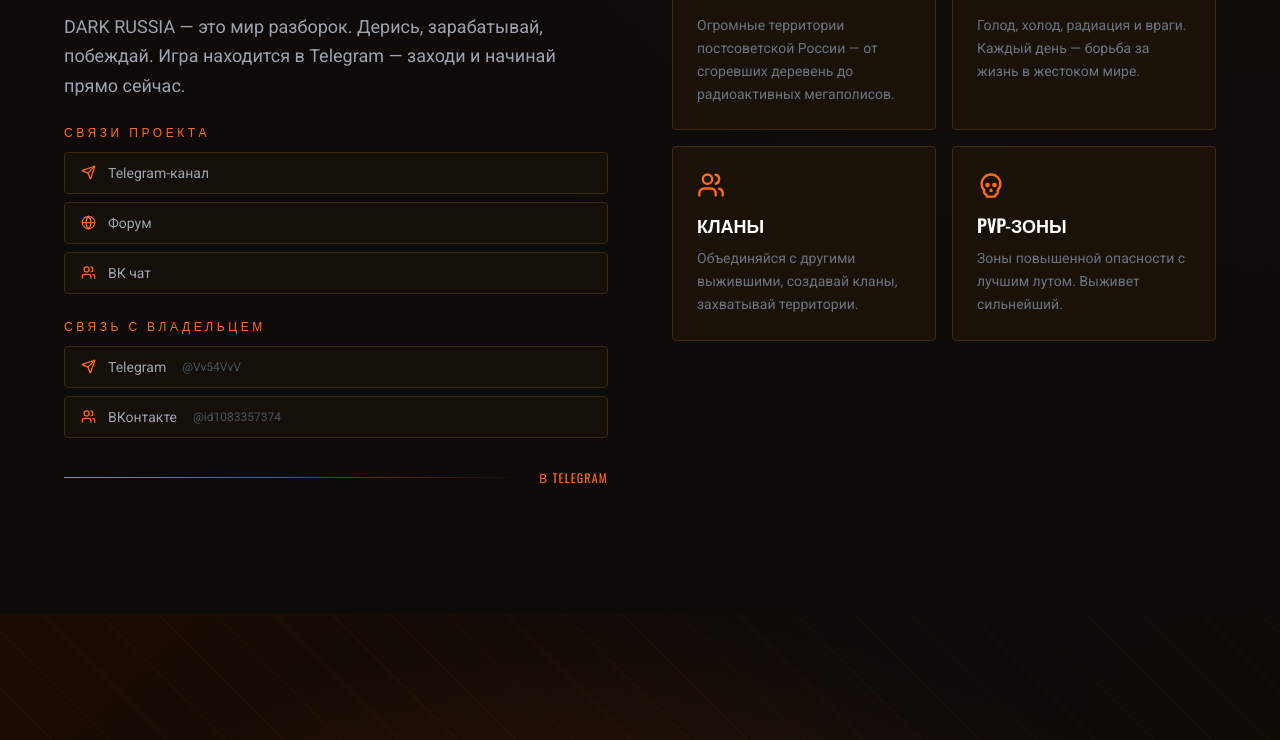
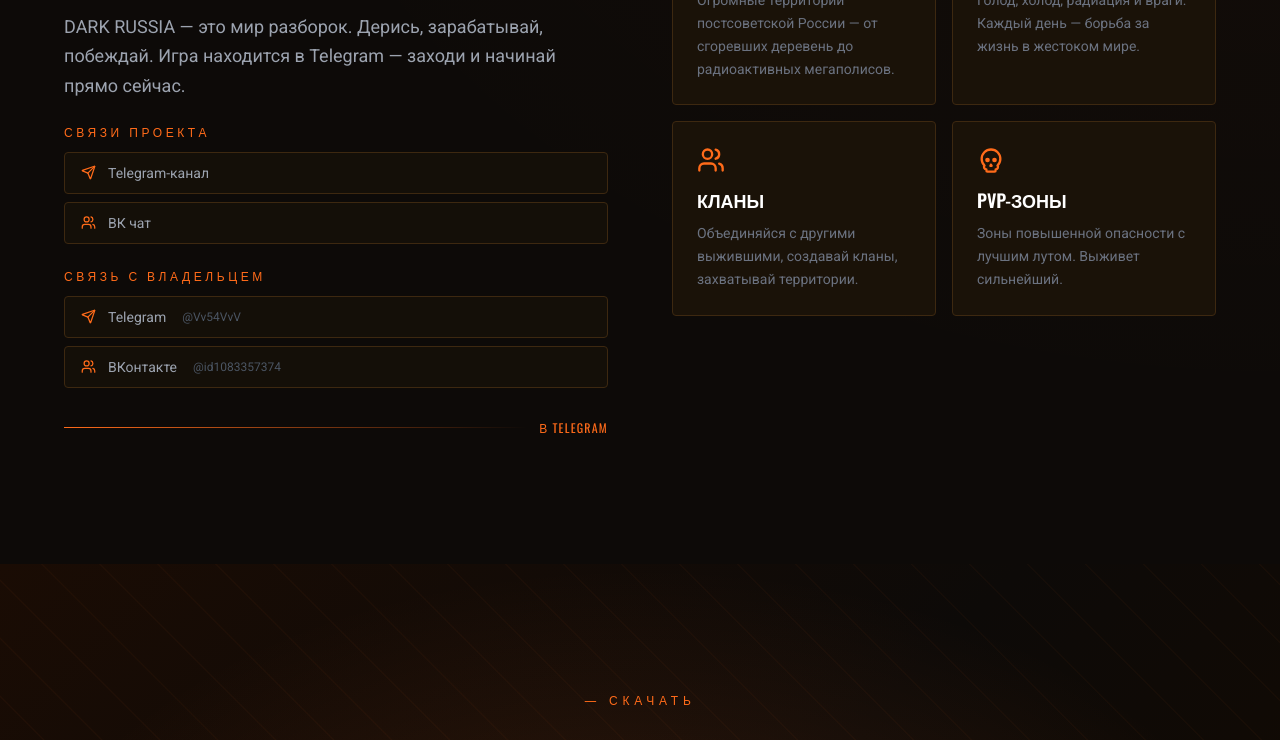
Before and after one commit to pr-poehali-dev/dark-russia-website, a React (Vite) app: page / in a window 1280 px wide. Shown: the part 1240-1980 px from the top of the page. Built offline with nearby package versions, Linux system fonts and the light colour scheme.

Commit message:
Удалить форум выживших

```diff
--- a/src/pages/Index.tsx
+++ b/src/pages/Index.tsx
@@ -227,7 +227,6 @@ export default function Index() {
                 <div className="text-xs tracking-[0.3em] text-[#FF6B1A] uppercase mb-3" style={{ fontFamily: "'Oswald', sans-serif" }}>Связи проекта</div>
                 {[
                   { icon: "Send", label: "Telegram-канал", href: "https://t.me/duybarussiagamee" },
-                  { icon: "Globe", label: "Форум", href: "https://forum-darkrussia.sampproject.ru" },
                   { icon: "Users", label: "ВК чат", href: "https://vk.me/join/I9LM97l0OGKJaRlBqOXo1" },
                 ].map((l) => (
                   <a
```
